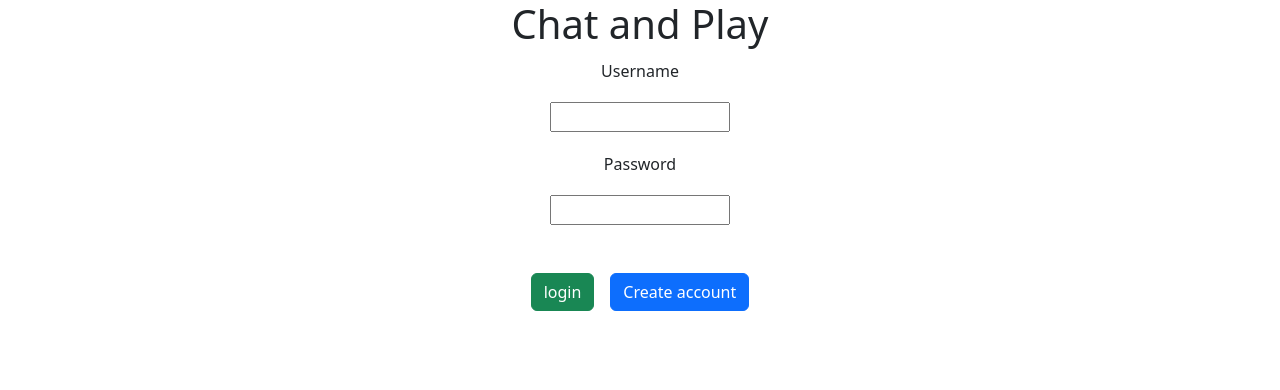
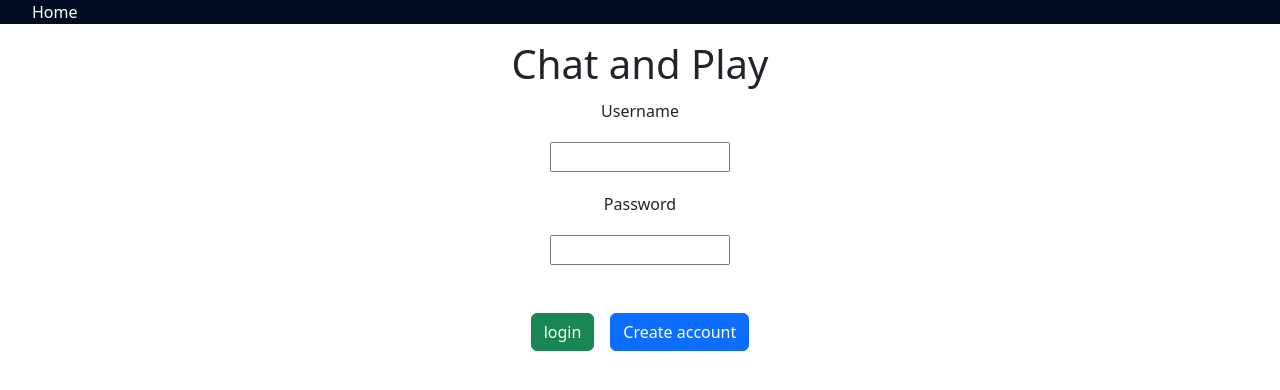
Before and after one commit to YoungLemon1/WhatsApp-Clone, a React (Create React App) app in the folder frontend/: page / in a window 1280 px wide. Shown: the top 390 px of the page. Built offline with nearby package versions, Linux system fonts and the light colour scheme.

Commit message:
added styled navbar

```diff
--- a/frontend/src/App.css
+++ b/frontend/src/App.css
@@ -26,6 +26,20 @@
 
 .App-link {
   color: #61dafb;
+}
+
+.App-navbar {
+  background-color: #010c22;
+  text-align: left;
+}
+
+.App-navbar ul li {
+  list-style: none;
+}
+
+.App-navbar ul li * {
+  color: #ffffff;
+  text-decoration: none;
 }
 
 @keyframes App-logo-spin {
--- a/frontend/src/App.js
+++ b/frontend/src/App.js
@@ -3,6 +3,7 @@ import { BrowserRouter as Router, Route, Routes } from "react-router-dom";
 import "./App.css";
 import "bootstrap/dist/css/bootstrap.min.css";
 import "react-datepicker/dist/react-datepicker.css";
+import { Link } from "react-router-dom";
 import Login from "./components/login";
 import UserPage from "./components/user-page";
 import Signup from "./components/signup";
@@ -23,6 +24,13 @@ function App() {
   return (
     <div className="App">
       <Router>
+        <nav className="App-navbar">
+          <ul>
+            <li>
+              <Link to="/">Home</Link>
+            </li>
+          </ul>
+        </nav>
         <Routes>
           <Route path="/" element={homeRoute()} />
           <Route path="/signup" element={<Signup />} />
```
